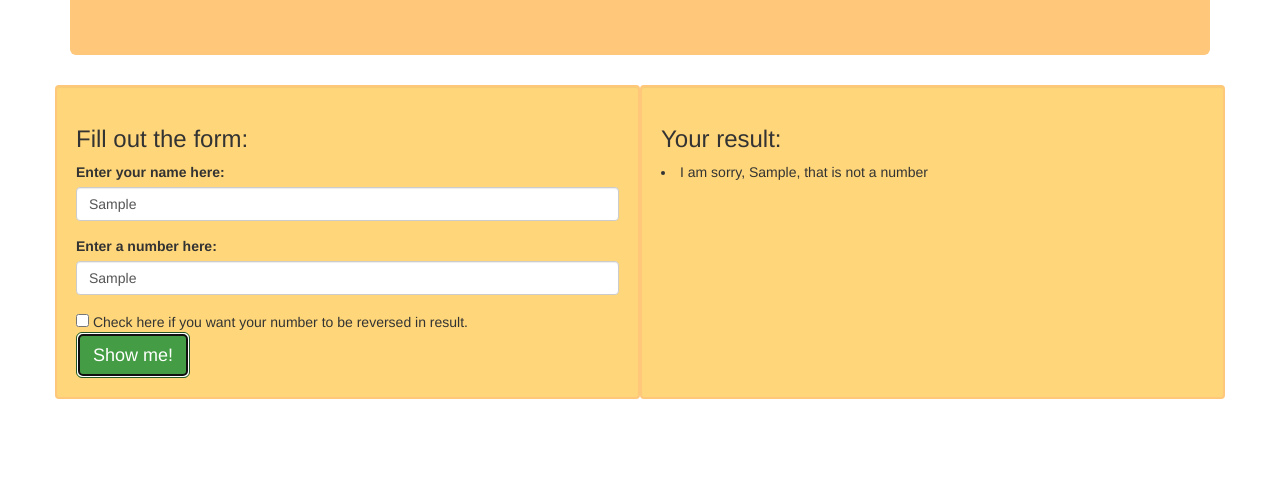
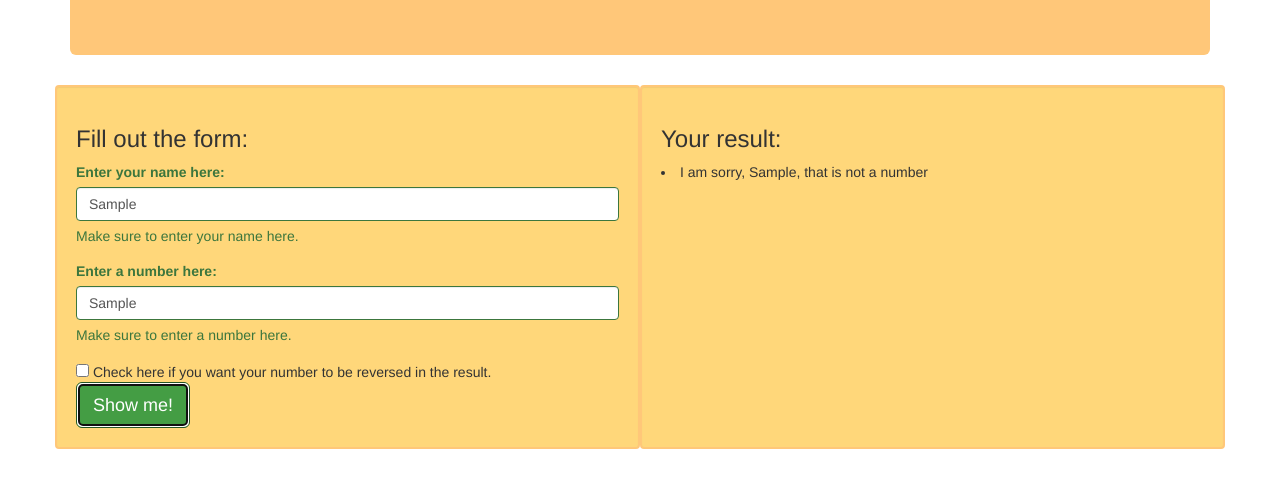
Before and after one commit to owysocky/Beep-Boop, a plain HTML site: page index.html in a window 1280 px wide. Both pictures are taken after typing "Sample", "Sample" into the empty fields and a click on the button "Show me!". Shown: the part 223-710 px from the top of the page. Drawn offline with Linux system fonts and the light colour scheme.

Commit message:
add function to handle empty inputs

```diff
--- a/index.html
+++ b/index.html
@@ -21,17 +21,29 @@
         <div class="well col-xs-6 animated fadeInDown delay-1s">
           <h3>Fill out the form:</h3>
           <form id="formOne">
-           <div class="form-group">
+
+            <div class="form-group has-success">
+              <label class="control-label" for="name">Enter your name here:</label>
+              <input type="text" class="form-control" id="name" aria-describedby="helpBlock2">
+              <span id="helpBlock2" class="help-block">Make sure to enter your name here.</span>
+            </div>
+
+           <!-- <div class="form-group">
              <label for="name">Enter your name here:</label>
              <input id="name" class="form-control" type="text">
+           </div> -->
+           <div class="form-group has-success">
+             <label class="control-label" for="number">Enter a number here:</label>
+             <input type="text" class="form-control" id="number" aria-describedby="helpBlock2">
+             <span id="helpBlock2" class="help-block">Make sure to enter a number here.</span>
            </div>
 
-           <div class="form-group">
+           <!-- <div class="form-group">
              <label for="number">Enter a number here:</label>
              <input id="number" class="form-control" type="text">
-           </div>
+           </div> -->
 
-           <input type="checkbox" name="checkBox" value="1"> Check here if you want your number to be reversed in result.<br>
+           <input type="checkbox" name="checkBox" value="1"> Check here if you want your number to be reversed in the result.<br>
 
             <button type="submit" class="btn btn-success btn-lg">Show me!</button>
           </form>
--- a/js/scripts.js
+++ b/js/scripts.js
@@ -1,5 +1,7 @@
 function replacement(string, stringName, check){
 
+  if (stringName){
+    if (string){
       if (parseInt(string)%3 === 0){
         return "I'm sorry, " + stringName.charAt(0).toUpperCase()+stringName.slice(1) + ". I'm afraid I can't do that.";
       } else if (string.includes(1)){
@@ -16,6 +18,12 @@ function replacement(string, stringName, check){
           return string;
         }
       }
+      }
+    } else {
+      return "Please, enter a number!"
+    }
+  } else {
+    return "Please, enter your name!"
   }
 }
 
```
Also changed, not shown: 1 other file. Lines whose indentation alone changed are shown as unchanged.
